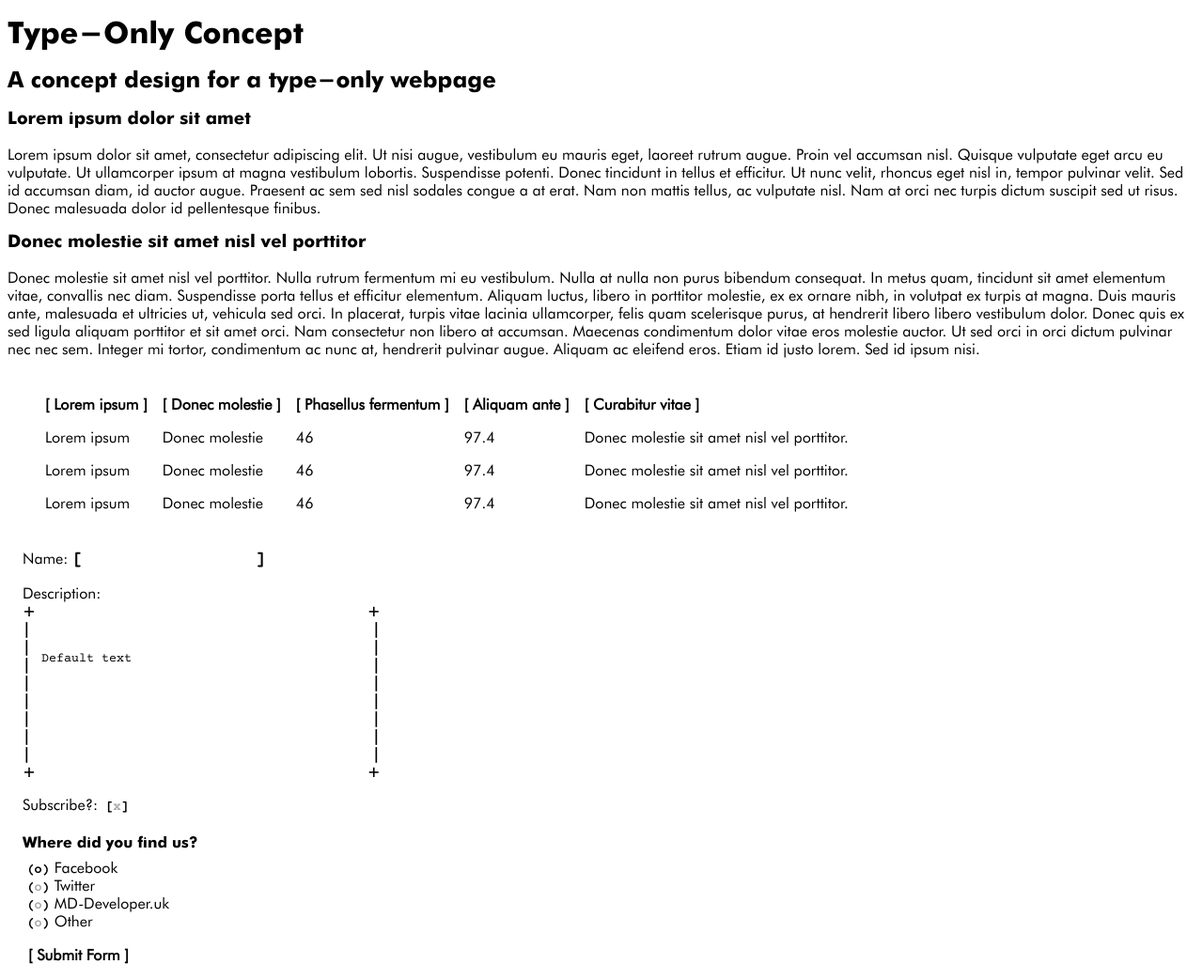
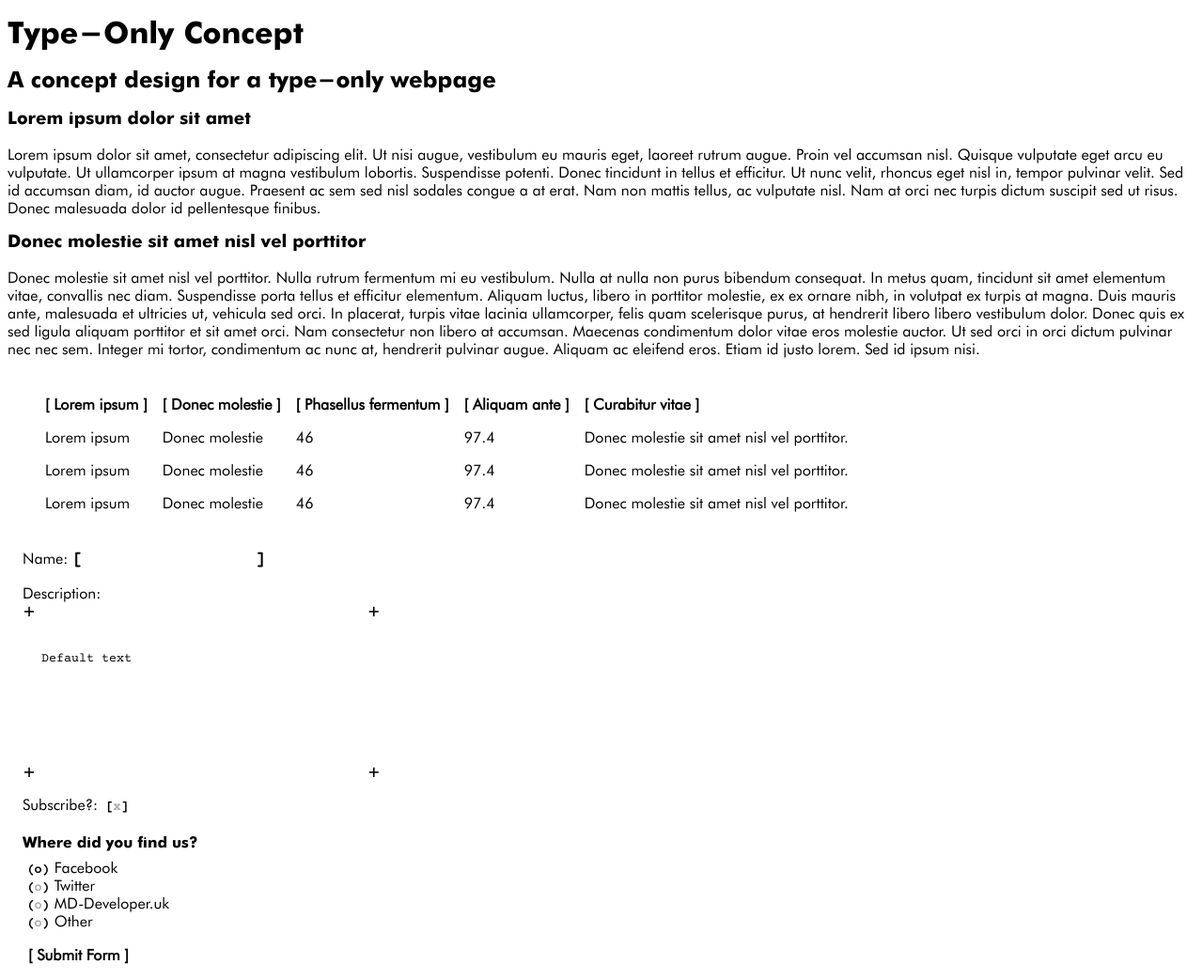
Before and after one commit to M-Derbyshire/WebDesignConcepts, a plain HTML site: page type_only/index.html in a window 1280 px wide. Shown: the whole page at 94% size. Drawn offline with Linux system fonts and the light colour scheme.

Commit message:
type-only - removed the hyphens from the sides of the text area, and just left the add symbols in the corners

```diff
--- a/type_only/styles/form.css
+++ b/type_only/styles/form.css
@@ -58,7 +58,7 @@
 }
 
 .textareaWrapper:before, .textareaWrapper:after {
-	content: "+\A|\A|\A|\A|\A|\A|\A|\A|\A+";
+	content: "+\A\A\A\A\A\A\A\A\A+";
 	white-space: pre;
 	display: inline-block;
 }
```
